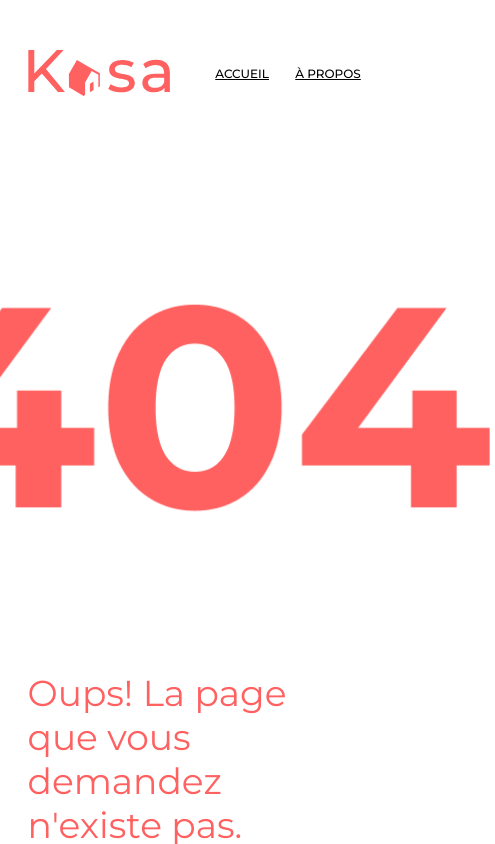
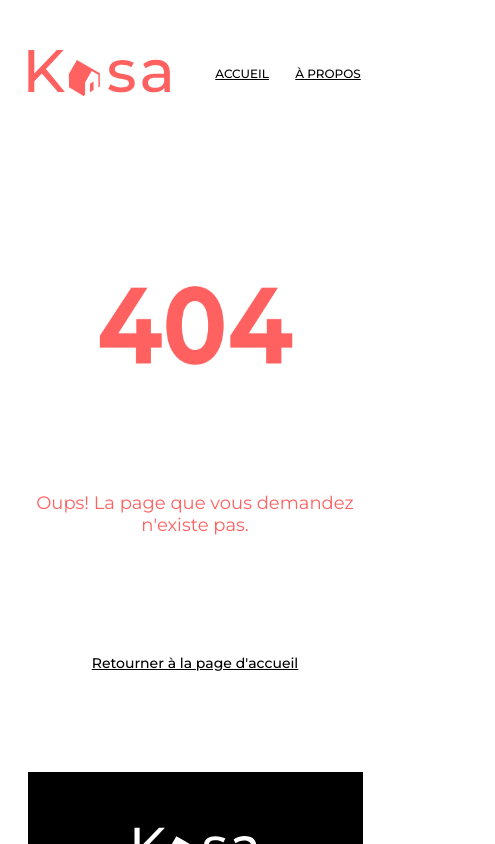
Before and after one commit to AV4LEX/P5_Kasa, a React (Create React App) app in the folder p5-kasa/: page /404 in a window 390 px wide. Shown: the top 844 px of the page, 495 px wide, since content can reach past the window. Built offline with nearby package versions, Linux system fonts and the light colour scheme.

Commit message:
finalisation responsive

```diff
--- a/p5-kasa/src/styles/Lodging.scss
+++ b/p5-kasa/src/styles/Lodging.scss
@@ -146,6 +146,10 @@
       }
     }
 
+    .lodging-title {
+      font-size: 18px !important;
+  }
+
     .description {
       display: flex;
       flex-direction: row-reverse;
@@ -159,8 +163,8 @@
     }
 
     .location {
-      font-size: 14px;
-      margin-bottom: 10px;
+      font-size: 14px !important;
+      margin-bottom: 10px !important;
     }
 
     .tags {
@@ -168,9 +172,13 @@
       flex-wrap: wrap;
       gap: 10px 0;
 
+
       .tag {
         margin-left: 0;
         min-width: 50px;
+        height: 18px !important;
+        font-size: 10px !important;
+        padding-bottom: 17px;
       }
     }
 
--- a/p5-kasa/src/styles/NotFound.scss
+++ b/p5-kasa/src/styles/NotFound.scss
@@ -29,3 +29,24 @@
                 }
 
 }
+
+@media screen and (max-width: 600px) {
+    .not-found {
+
+        width: 335px;
+
+        >img {
+            width: 198px;
+            height: 99px;
+        }
+
+        >p {
+            text-align: center;
+            font-size: 18px;
+        }
+
+        >a {
+            font-size: 14px;
+        }
+    }
+}
```
